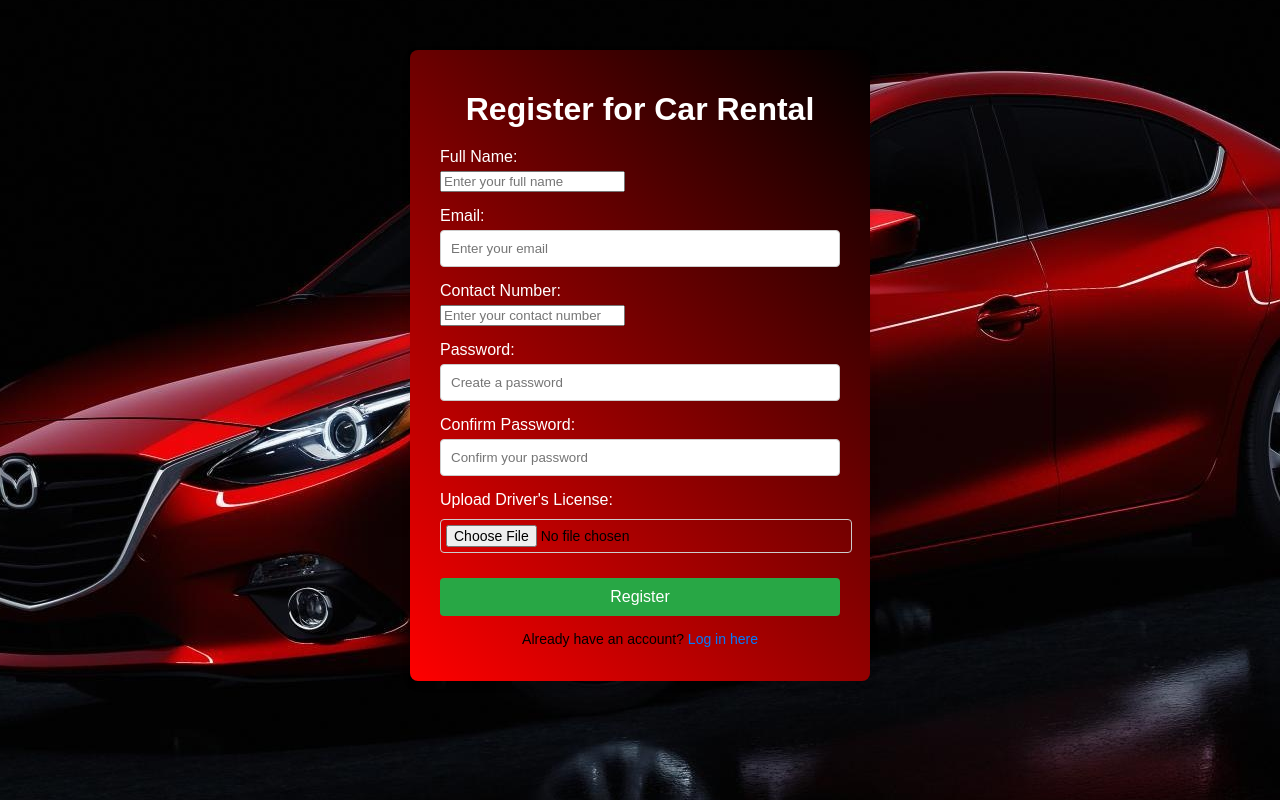
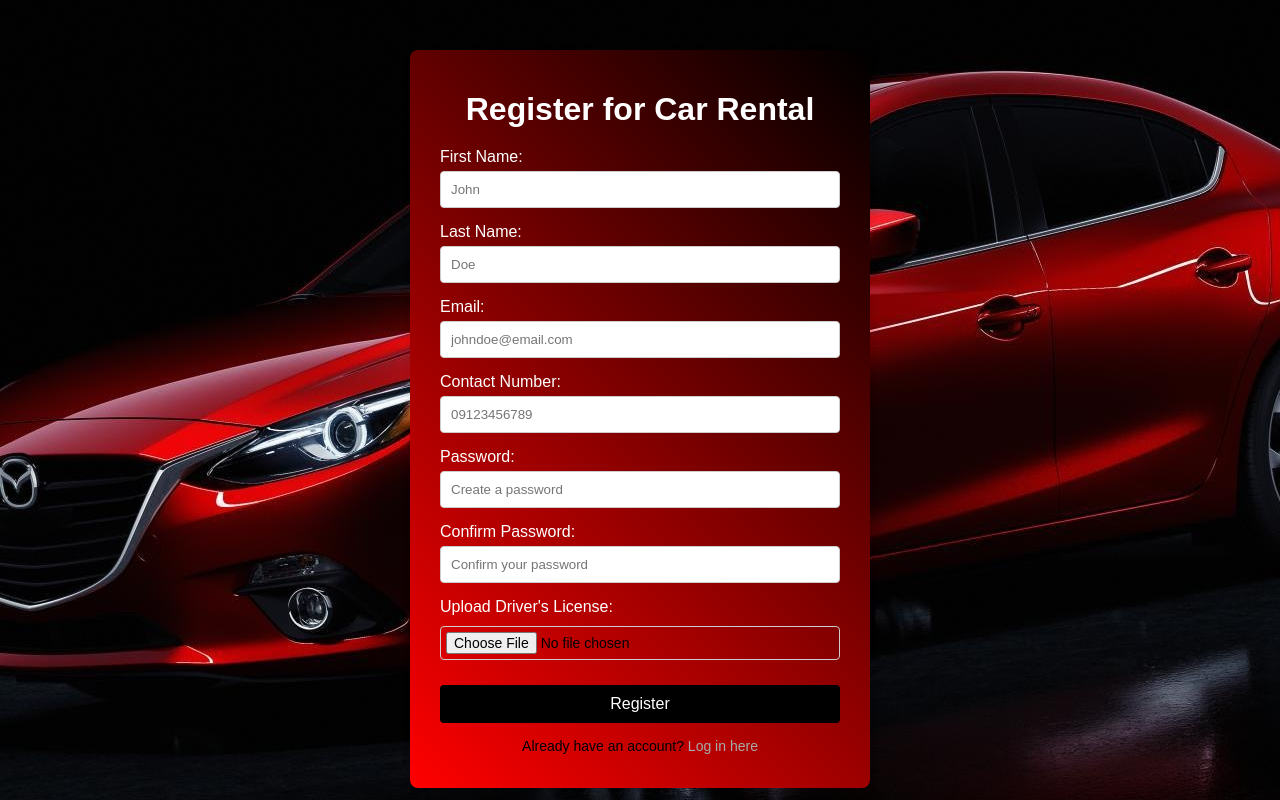
Before and after one commit to aaronjalapon/Car_Rental_System, a PHP site: page /html/signup.html in a window 1280 px wide. Run offline with PHP 8.4, Linux system fonts and the light colour scheme.

Commit message:
signup_css
fixed the sign up page

```diff
--- a/css/styles.css
+++ b/css/styles.css
@@ -10,7 +10,6 @@ body {
     background-image: url(/Car_Rental_System/images/car_bg.jpg);
     background-repeat: no-repeat;
     background-position: center center;
-
 }
 
 .login-container {
@@ -41,7 +40,10 @@ label {
 }
 
 input[type="email"],
-input[type="password"] {
+input[type="password"],
+input[type="text"],
+input[type="tel"],
+input[type="file"]{
     width: 100%;
     padding: 10px;
     border: 1px solid #cccccc;
@@ -173,7 +175,7 @@ input[type="password"] {
 .signup-btn {
     width: 100%;
     padding: 10px;
-    background-color: #28a745;
+    background-color: black;
     color: white;
     border: none;
     border-radius: 4px;
@@ -183,7 +185,7 @@ input[type="password"] {
 }
 
 .signup-btn:hover {
-    background-color: #218838;
+    background-color: darkgray;
 }
 
 .login-link {
@@ -192,7 +194,7 @@ input[type="password"] {
 }
 
 .login-link a {
-    color: #007bff;
+    color: darkgray;
     text-decoration: none;
 }
 
--- a/html/signup.html
+++ b/html/signup.html
@@ -11,16 +11,20 @@
         <h1>Register for Car Rental</h1>
         <form id="registrationForm" enctype="multipart/form-data">
             <div class="form-group">
-                <label for="fullName">Full Name:</label>
-                <input type="text" id="fullName" name="fullName" placeholder="Enter your full name" required>
+                <label for="firstName">First Name:</label>
+                <input type="text" id="firstName" name="firstName" placeholder="John" required>
+            </div>
+            <div class="form-group">
+                <label for="lastName">Last Name:</label>
+                <input type="text" id="firstName" name="firstName" placeholder="Doe" required>
             </div>
             <div class="form-group">
                 <label for="email">Email:</label>
-                <input type="email" id="email" name="email" placeholder="Enter your email" required>
+                <input type="email" id="email" name="email" placeholder="johndoe@email.com" required>
             </div>
             <div class="form-group">
                 <label for="contact">Contact Number:</label>
-                <input type="tel" id="contact" name="contact" placeholder="Enter your contact number" pattern="[0-9]{10,15}" required>
+                <input type="tel" id="contact" name="contact" placeholder="09123456789" pattern="[0-9]{10,15}" required>
             </div>
             <div class="form-group">
                 <label for="password">Password:</label>
@@ -32,7 +36,7 @@
             </div>
             <div class="form-group">
                 <label for="driversLicense">Upload Driver's License:</label>
-                <input type="file" id="driversLicense" name="driversLicense" accept="image/*" required>
+                <input type="file" id="driversLicense" name="driversLicense" accept="image/jpeg, image/png" required>
             </div>
             <button type="submit" class="signup-btn">Register</button>
         </form>
```
